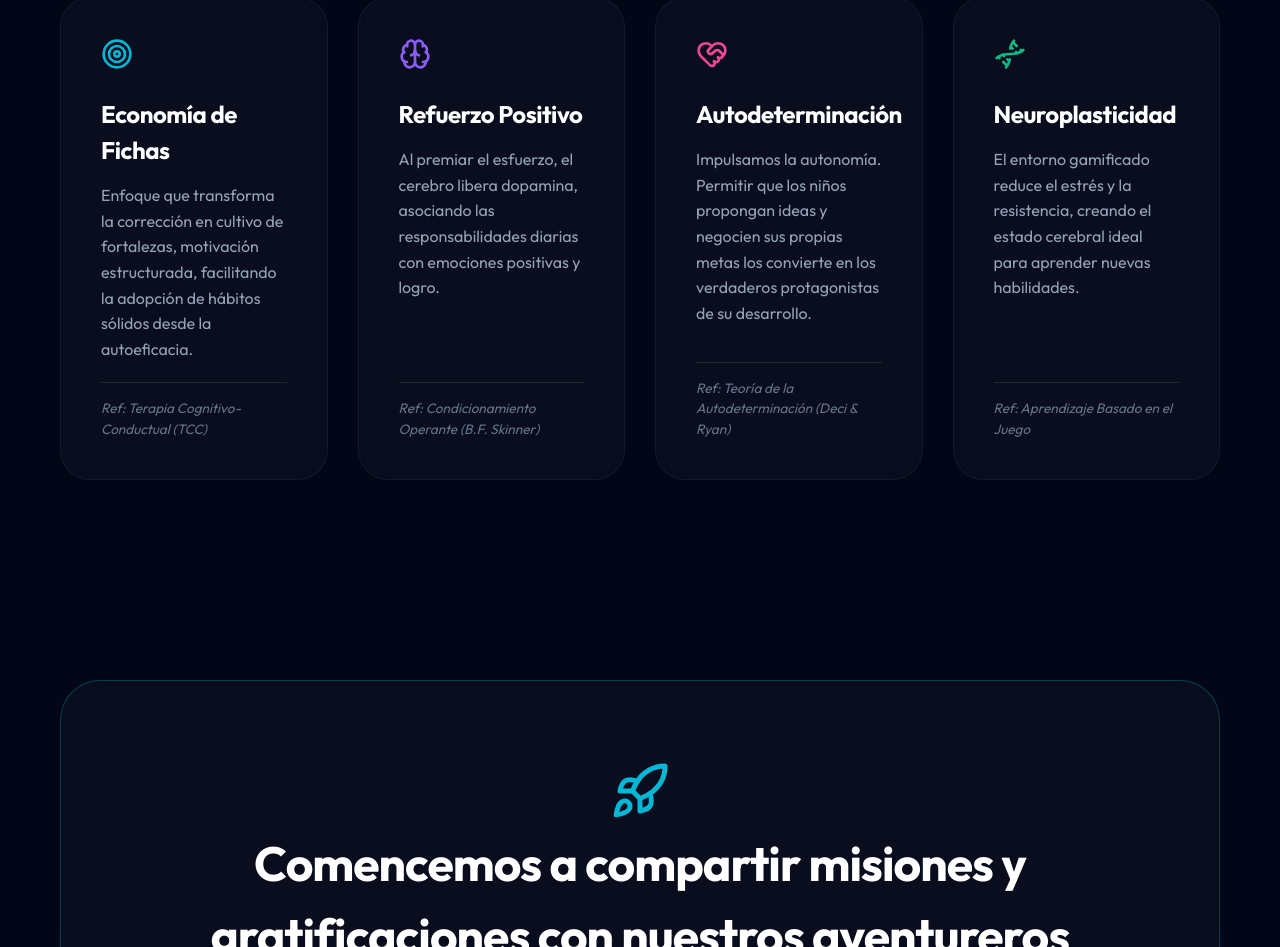
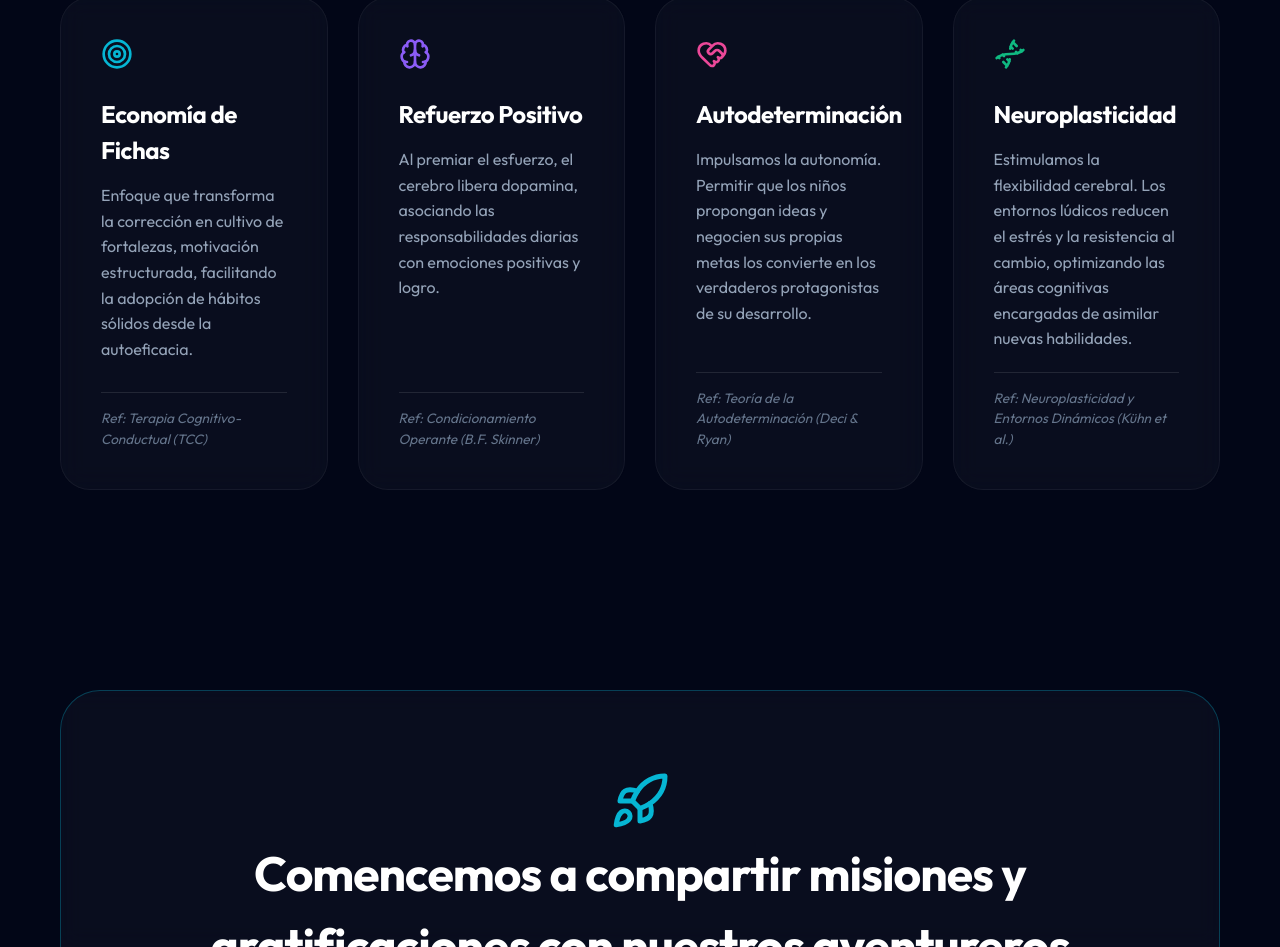
Before and after one commit to FernandoFerreyra11/play-balance-portfolio, a Next.js app: page / in a window 1280 px wide. Shown: the part 2968-3915 px from the top of the page. Built offline with nearby package versions, Linux system fonts and the light colour scheme; no server answers.

Commit message:
Update Neuroplasticidad text and reference in landing page

```diff
--- a/src/components/LandingPage.tsx
+++ b/src/components/LandingPage.tsx
@@ -127,8 +127,8 @@ export function LandingPage() {
             <ValueCard
               icon={<Dna size={32} color="#10b981" />}
               title="Neuroplasticidad"
-              description="El entorno gamificado reduce el estrés y la resistencia, creando el estado cerebral ideal para aprender nuevas habilidades."
-              reference="Aprendizaje Basado en el Juego"
+              description="Estimulamos la flexibilidad cerebral. Los entornos lúdicos reducen el estrés y la resistencia al cambio, optimizando las áreas cognitivas encargadas de asimilar nuevas habilidades."
+              reference="Neuroplasticidad y Entornos Dinámicos (Kühn et al.)"
             />
           </div>
         </div>
```
